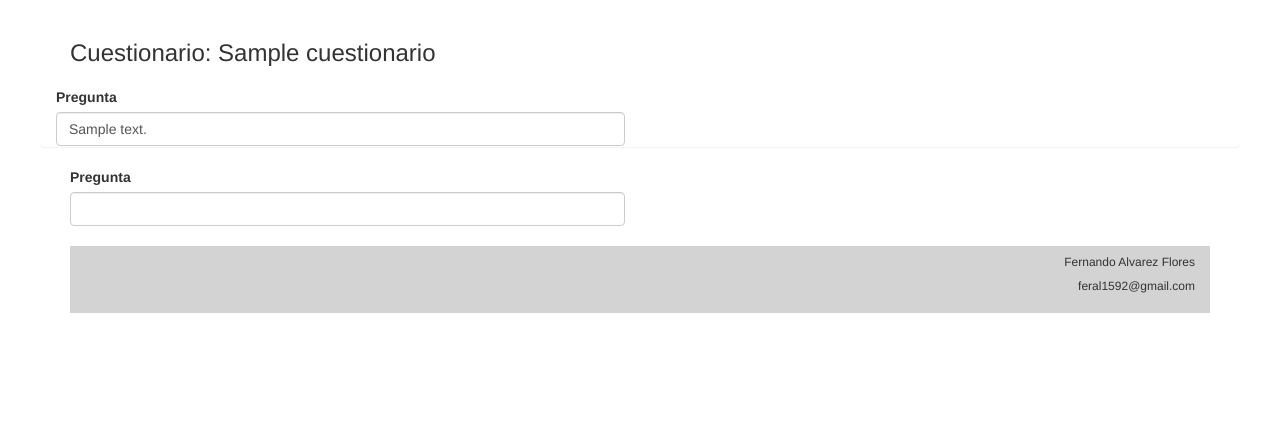
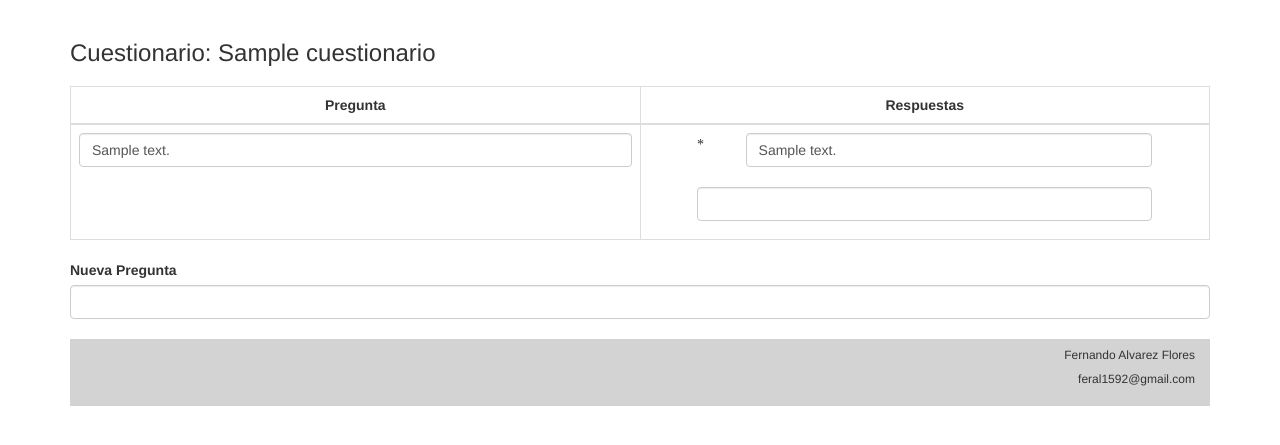
Before and after one commit to fercho1592/project.encuestas, a Django app: page /cuestionario/1 in a window 1280 px wide. Shown: the part 52-497 px from the top of the page. Run offline with Django 3.2, Linux system fonts and the light colour scheme; tables that the repository leaves empty hold one stand-in row (Sample ...); some libraries are stand-ins or nearby versions; some web fonts are replaced.

Commit message:
Cambios para que se mostraran las respuestas

```diff
--- a/cuestionario/static/scripts/cuestionario/editaCuestionario_index.js
+++ b/cuestionario/static/scripts/cuestionario/editaCuestionario_index.js
@@ -13,9 +13,8 @@ $().ready(function()
 		$.ajax({
 			url: url,
 			async: false,
-			success:function(data, textStatus, jqXHR,$anterior=1){
+			success:function(data, textStatus, jqXHR){
 				$("#preguntas").append(data);
-				//Carga las respuestas
 			},
 			error:ErrorFunction,
 			beforeSend: Wait,
@@ -23,6 +22,22 @@ $().ready(function()
 		});
 		$(this).remove();
 	})
+
+	$.each($(".id_respuesta"),function(){
+		var url = "/cuestionario/r"+$(this).text();
+		var father = $(this).parent();
+		$.ajax({
+			url: url,
+			async: false,
+			success:function(data, textStatus, jqXHR ,$anterior=father){
+				$anterior.append(data);
+			},
+			error:ErrorFunction,
+			beforeSend: Wait,
+			complete: Continue,
+		});
+		$(this).remove();
+	});
 
 	inicializa();
 });
@@ -51,6 +66,7 @@ function buscaSiguente($elemento){
 }
 
 function inicializa(){
+	//Cuando se modifica una pregunta
 	$("input[name$='pregunta']").change(function(){
 		var form = $(this).parents(".form");
 		var data = form.children().serialize();
@@ -86,4 +102,16 @@ function inicializa(){
 
 		$(this).val("");
 	});
+
+	//Cuando se preciona enter se deselecciona la entrada
+	$("input").keyup(function(e){
+	    if(e.keyCode == 13)
+	    {
+	    	var sig = buscaSiguente($(this));
+	    	if(sig!==null)
+	    		sig.focus();
+	    	else
+	    		$(this).blur();
+	    }
+	});
 }
--- a/cuestionario/static/styles/cuestionario/base.css
+++ b/cuestionario/static/styles/cuestionario/base.css
@@ -1,3 +1,6 @@
+td{
+	min-height: 50%;
+}
 
 footer{
 	background-color: lightgray;
--- a/cuestionario/templates/cuestionario/cuestionarioForm.html
+++ b/cuestionario/templates/cuestionario/cuestionarioForm.html
@@ -12,19 +12,27 @@
 				<h3>Cuestionario: {{ cuestionario.nombre }}</h3>
 			</div>
 		</div>
-		<div class="row" id="preguntas">
-		<!--Preguntas registradas-->
-		{% for p in preguntas.all %}
-		<p class="id_pregunta">{{p.pk}}</p>
-		{% endfor %}
-		</div>
+
+		<table class="table table-hover table-bordered">
+			<thead>
+				<th class="text-center" width="50%">Pregunta</th>
+				<th class="text-center">Respuestas</th>
+			</thead>
+			<tbody id="preguntas">
+				{% for p in preguntas.all %}
+				<tr class="id_pregunta">
+					<td colspan="2"><p>{{p.pk}}</p></td>
+				</tr>
+				{% endfor %}
+			</tbody>
+		</table>
 
 		<!-- Pregunta nueva-->
 		<div class="row">
-			<div class="col-md-6">
+			<div class="col-md-12">
 				<div id="pN" class="form">
 					{% csrf_token %}
-					<label for="pregunta">Pregunta</label>
+					<label for="pregunta">Nueva Pregunta</label>
 					<input type="text" name="pregunta" class="form-control cuesElemento">
 					<input type="number" name="cuestionario" class="hidden" value="{{cuestionario.pk}}">
 					{{cuestionario.cleaned_data}}
--- a/cuestionario/templates/cuestionario/pregunta.html
+++ b/cuestionario/templates/cuestionario/pregunta.html
@@ -1,9 +1,23 @@
-<div class="row panel">
-    <div class="col-md-6 pregunta form" id="p{{pregunta.pk}}">
+<tr>
+    <td class="pregunta form" id="p{{pregunta.pk}}" >
         {% csrf_token %}
-        <label for="pregunta">Pregunta</label>
         <input type="text" name="pregunta" value="{{ pregunta.texto }}" class="form-control cuesElemento">
-    </div>
-    <div class="col-md-6 respuestas">
-    </div>
-</div>
+    </td>
+    <td class="container-fluid ">
+        <div class="respuestas row">
+            <div class="container-fluid">
+                {% for r in respuestas.all %}
+                <div class="row">
+                    <div class="col-md-1 col-md-offset-1"><span class="glyphicon glyphicon-asterisk"></span></div>
+                    <p class="id_respuesta">{{r.pk}}</p>
+                </div>
+                {% endfor %}
+            </div>
+        </div>
+        <div class="row">
+            <div class="col-md-10 col-md-offset-1" id="rN">
+                <input name="respuesta" type="text" class="form-control">
+            </div>
+        </div>
+    </td>
+</tr>
--- a/cuestionario/templates/cuestionario/respuestaForm.html
+++ b/cuestionario/templates/cuestionario/respuestaForm.html
@@ -1,10 +1,5 @@
-{% block content %}
-<form method="POST">
+<div class="col-md-9 form" id="r{{respuesta.pk}}">
 	{% csrf_token %}
-	<div class"col-md-10"><label for="{{form.texto.id_for_label}}">Pregunta:</label>{{ form.texto }}</div>
-	<button type="submit">Guardar</button>
-	{% if form.pk is not None %}
-	<button>Eliminar</button>
-	{% endif %}
-</form>
-{% endblock %}
+	<p class="hidden">{{r.pk}}</p>
+	<input type="text" name="respuesta" class="form-control" value="{{ r.texto }}">
+</div>
--- a/cuestionario/views.py
+++ b/cuestionario/views.py
@@ -25,14 +25,12 @@ def NuevaRespuesta(request):
 
 def EditaRespuesta(request, pk):
 	r = Respuesta.objects.get(pk=pk)
-	if request.method != 'POST':
-		form = RespuestaForm(instance=r)
-	else:
+	if request.method == 'POST':
 		form = RespuestaForm(request.POST,instance=r)
 		if form.is_valid():
 			form.save()
 
-	return render(request,'cuestionario/respuestaForm.html',{'form':form})
+	return render(request,'cuestionario/respuestaForm.html',{'r':r})
 #*****************************************************
 
 #Crea un nuevo cuestionario
@@ -69,7 +67,6 @@ def EditaPregunta(request,pk):
 	rs = p.respuestas.all()
 
 	if request.method == 'POST':
-		print("*************************************++")
 		p.texto = request.POST.get('pregunta')
 		#Compara las preguntas a ver si son las mismas y las que no, las separamos
 		#Las que separemos las buscamos en la base de datos y se las asignamos
@@ -77,4 +74,4 @@ def EditaPregunta(request,pk):
 
 		p.save()
 
-	return render(request,'cuestionario/pregunta.html',{'pregunta':p, 'repuestas':rs})
+	return render(request,'cuestionario/pregunta.html',{'pregunta':p, 'respuestas':rs})
```
